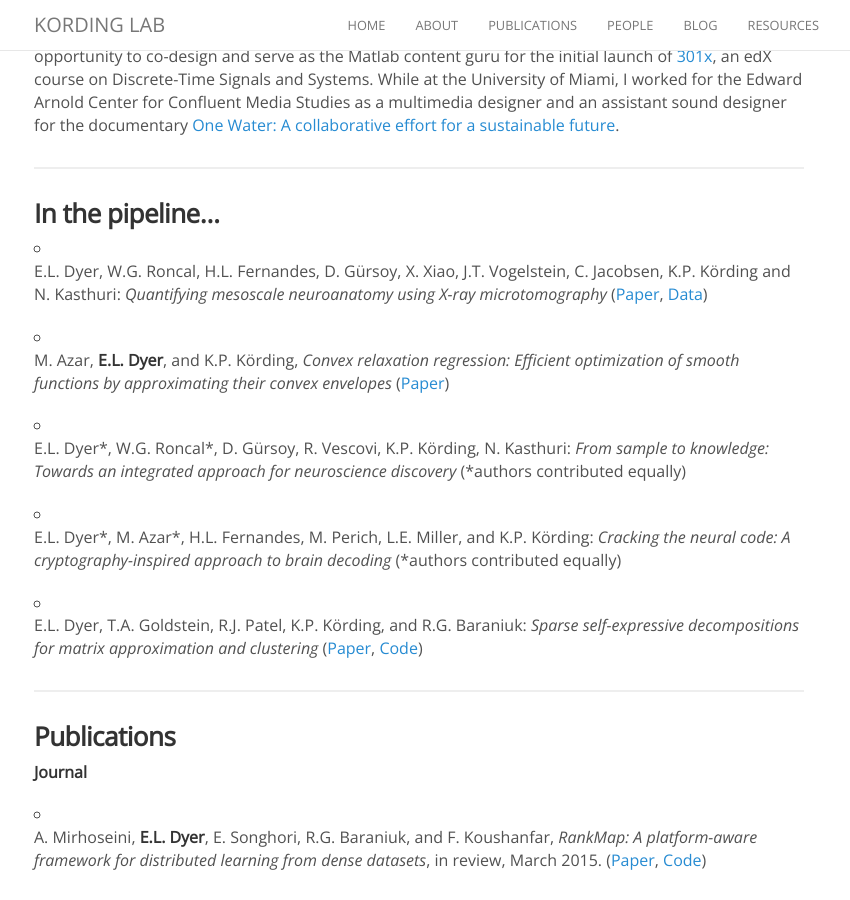
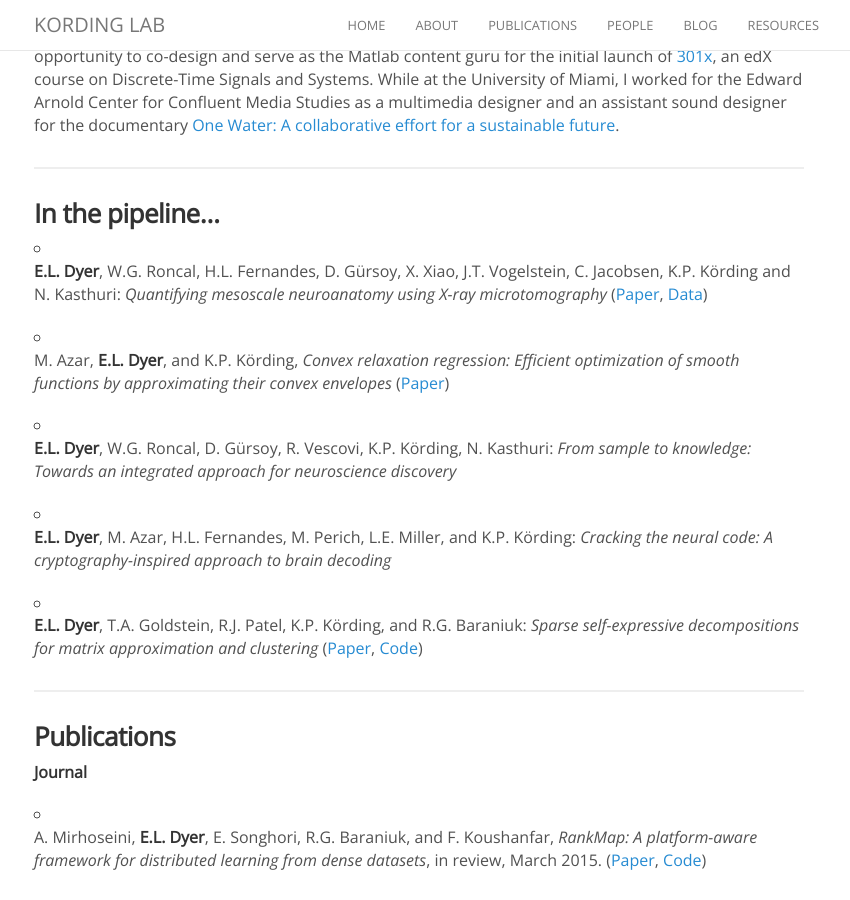
Before and after one commit to KordingLab/KordingLab.github.io, a Jekyll site: the page built from _people/eva_dyer.md, in a window 1280 px wide and 900 px high, scrolled down 1030 px. Shown: the whole window, without its empty margins (221-1071 px from the left). Built offline with Jekyll 4.4.1, drawn with Linux system fonts in a browser that asks for light colours; nearby versions of some CDN libraries; comment, search, counter and statistics services are not loaded.

Commit message:
Update eva_dyer.md

```diff
--- a/_people/eva_dyer.md
+++ b/_people/eva_dyer.md
@@ -28,15 +28,15 @@ I am currently a Postdoctoral Fellow in the [Bayesian Behavior Lab](http://klab.
 <hr>
 
 ### In the pipeline...
-- E.L. Dyer, W.G. Roncal, H.L. Fernandes, D. Gürsoy, X. Xiao, J.T. Vogelstein, C. Jacobsen, K.P. Körding and N. Kasthuri: _Quantifying mesoscale neuroanatomy using X-ray microtomography_ ([Paper](http://arxiv.org/abs/1604.03629), [Data](http://github.com/neurodata/xbrain/tree/master/data))<br>
+- **E.L. Dyer**, W.G. Roncal, H.L. Fernandes, D. Gürsoy, X. Xiao, J.T. Vogelstein, C. Jacobsen, K.P. Körding and N. Kasthuri: _Quantifying mesoscale neuroanatomy using X-ray microtomography_ ([Paper](http://arxiv.org/abs/1604.03629), [Data](http://github.com/neurodata/xbrain/tree/master/data))<br>
 
 - M. Azar, **E.L. Dyer**, and K.P. Körding, _Convex relaxation regression: Efficient optimization of smooth functions by approximating their convex envelopes_ ([Paper](http://arxiv.org/abs/1602.02191))<br>
 
-- E.L. Dyer\*, W.G. Roncal\*, D. Gürsoy, R. Vescovi, K.P. Körding, N. Kasthuri: _From sample to knowledge: Towards an integrated approach for neuroscience discovery_ (\*authors contributed equally) <br>
+- **E.L. Dyer**, W.G. Roncal, D. Gürsoy, R. Vescovi, K.P. Körding, N. Kasthuri: _From sample to knowledge: Towards an integrated approach for neuroscience discovery_ <br>
 
-- E.L. Dyer\*, M. Azar\*, H.L. Fernandes, M. Perich, L.E. Miller, and K.P. Körding: _Cracking the neural code: A cryptography-inspired approach to brain decoding_ (\*authors contributed equally)<br>
+- **E.L. Dyer**, M. Azar, H.L. Fernandes, M. Perich, L.E. Miller, and K.P. Körding: _Cracking the neural code: A cryptography-inspired approach to brain decoding_<br>
 
-- E.L. Dyer, T.A. Goldstein, R.J. Patel, K.P. Körding, and R.G. Baraniuk: _Sparse self-expressive decompositions for matrix approximation and clustering_ ([Paper](http://arxiv.org/abs/1505.00824), [Code]())<br>
+- **E.L. Dyer**, T.A. Goldstein, R.J. Patel, K.P. Körding, and R.G. Baraniuk: _Sparse self-expressive decompositions for matrix approximation and clustering_ ([Paper](http://arxiv.org/abs/1505.00824), [Code]())<br>
 <hr>
 
 ### Publications
```
